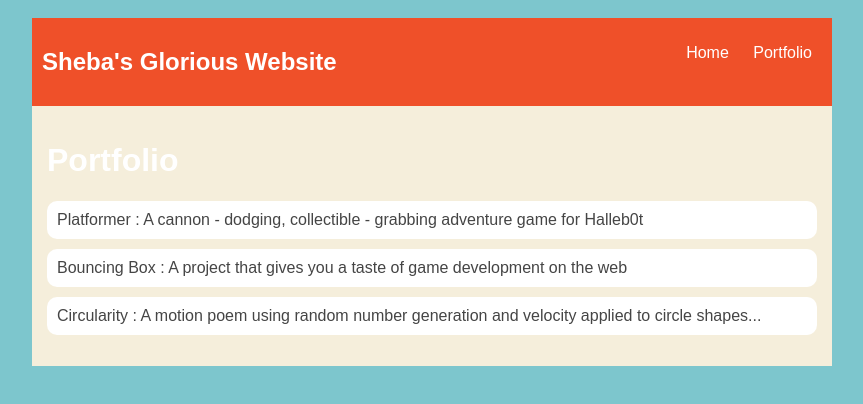
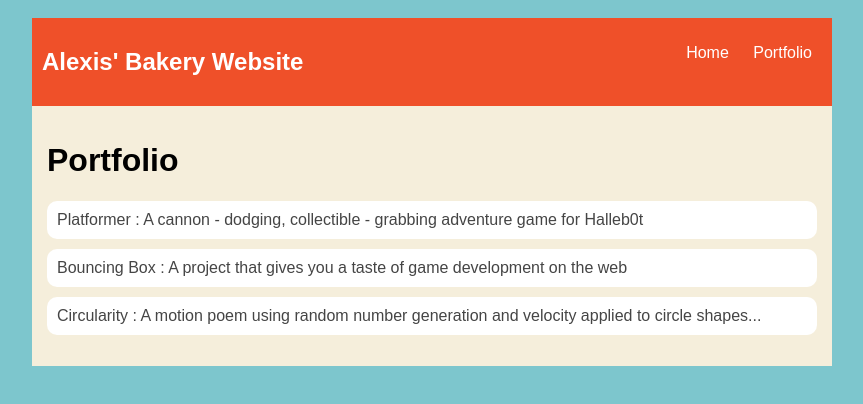
Before and after one commit to ACarr090/ACarr090.github.io, a plain HTML site: page portfolio.html in a window 1280 px wide. Shown: the whole page, without its empty margins (208-1071 px from the left). Drawn offline with Linux system fonts and the light colour scheme.

Commit message:
add portfolio.html file

```diff
--- a/projects/portfolio.html
+++ b/portfolio.html
@@ -52,7 +52,8 @@
             .content {
                 flex: 1;
                 padding: 15px;
-                            /* portfolio styles */
+            }
+            /* portfolio styles */
             .content h1 {
                 color: black;
             }
@@ -85,7 +86,7 @@
       <div id="all-contents">
         <nav>
             <!--Nav stuff here-->
-            <h1>Sheba's Glorious Website</h1>
+            <h1>Alexis' Bakery Website</h1>
             <ul id="nav-ul">
                 <li class="nav-li">
                   <a class="nav-a" href="index.html">Home</a>
```
